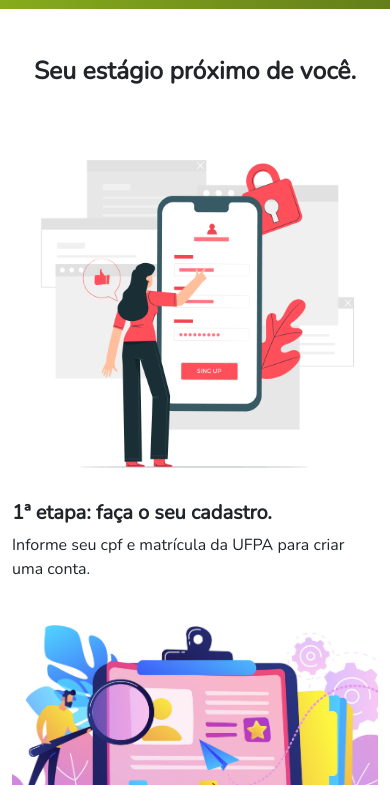
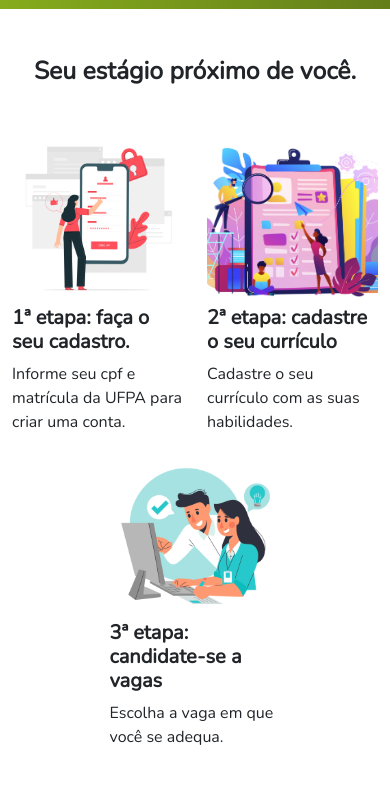
Before and after one commit to MateusViniMelo/comeb-ui, a plain HTML site: page index.html in a window 390 px wide. Shown: the part 1215-2000 px from the top of the page. Drawn offline with nearby package versions, Linux system fonts and the light colour scheme.

Commit message:
Ajustes de responsividade

```diff
--- a/index.html
+++ b/index.html
@@ -108,7 +108,7 @@
         <div class="container mb-5">
           <h2 class="text-center mt-5 mb-5 fw-bold">Seu estágio próximo de você.</h2>
           <div class="row justify-content-center">
-            <div class="col-xs-12 col-md-3">
+            <div class="col-6 col-md-3">
               <img class="img-fluid"src="images/Mobile-login.jpg" alt="">
               <h5 class="fw-bold">
                 1ª etapa: faça o seu cadastro.
@@ -117,7 +117,7 @@
                 Informe seu cpf e matrícula da UFPA para criar uma conta.
               </p>
             </div>
-            <div class="col-xs-12 col-md-3">
+            <div class="col-6 col-md-3">
               <img class="img-fluid"src="images/curriculum2.jpg" alt="">
               <h5 class="fw-bold">
                 2ª etapa: cadastre o seu currículo
@@ -126,7 +126,7 @@
                 Cadastre o seu currículo com as suas habilidades.
               </p>
             </div>
-            <div class="col-xs-12 col-md-3">
+            <div class="col-6 col-md-3">
               <img class="img-fluid"src="images/estagio.jpg" alt="">
               <h5 class="fw-bold">
                 3ª etapa: candidate-se a vagas
```
